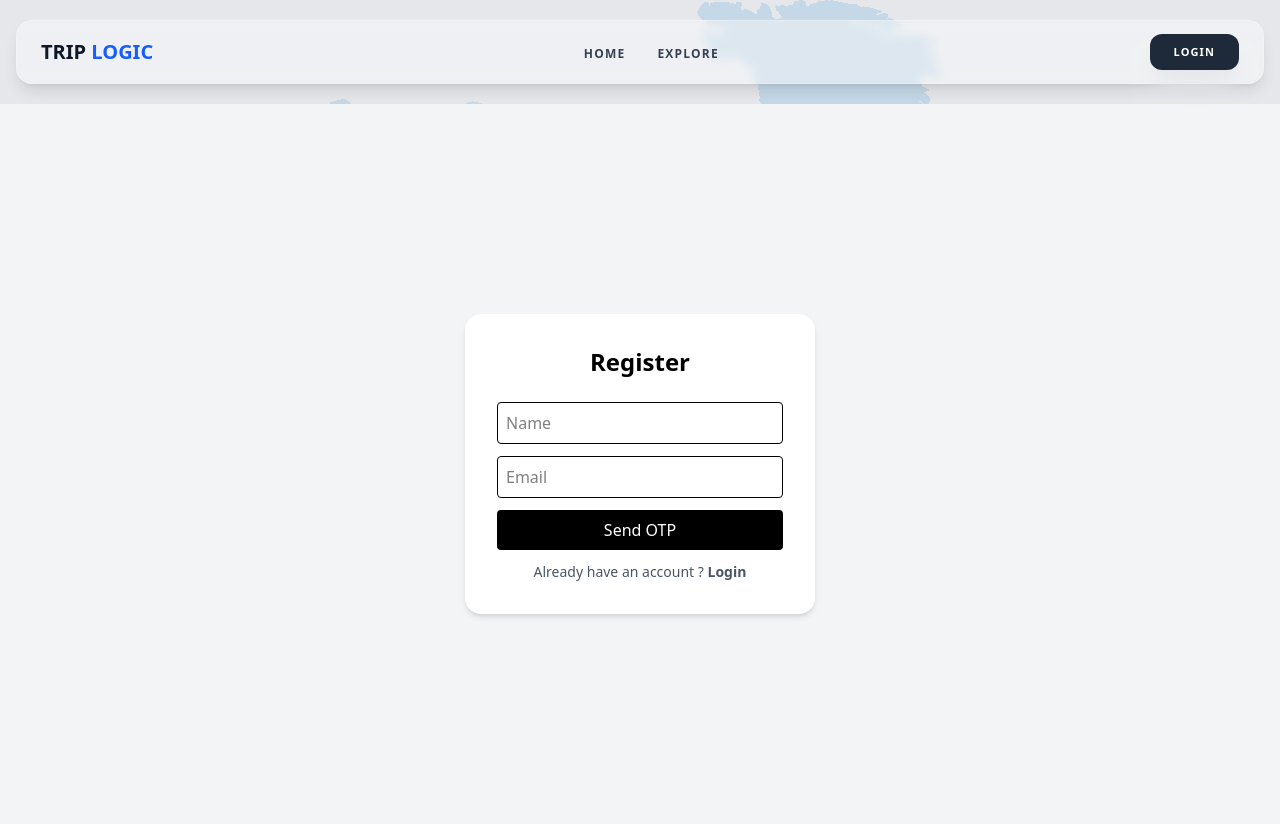
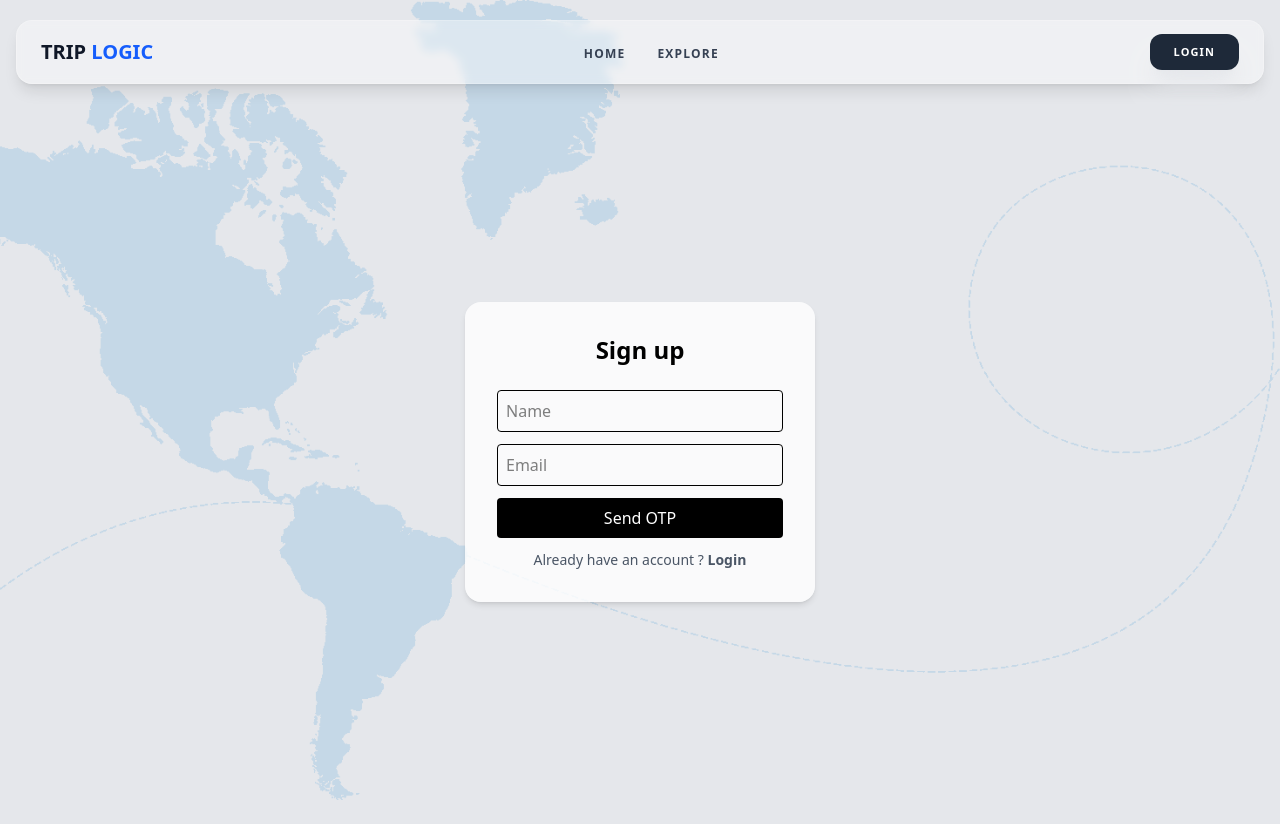
Before and after one commit to madhur2025/triplogic-frontend, a Next.js app: page /register in a window 1280 px wide. After the commit the page ends 800 px from the top, so only its background shows below. Built offline with nearby package versions, Linux system fonts and the light colour scheme; no server answers.

Commit message:
1 place route generate toaster added

```diff
--- a/src/app/layout.js
+++ b/src/app/layout.js
@@ -11,7 +11,7 @@ export default function RootLayout({ children }) {
   return (
     <html
       lang="en">
-      <body className="bg-gray-200 bg-[url('/images/explore-kota-background-image-1.png')]">
+      <body className="bg-gray-200 bg-cover bg-center bg-fixed bg-[url('/images/explore-kota-background-image-1.png')]">
         <UserProvider>
            <Toaster position="top-center" reverseOrder={false} />
           <Navbar />
--- a/src/app/login/page.js
+++ b/src/app/login/page.js
@@ -44,14 +44,14 @@ export default function Login() {
     }
 
     return (
-        <div className="min-h-[90vh] flex items-center justify-center bg-gray-100">
-            <div className="bg-white p-8 rounded-2xl shadow-md w-[350px]">
+        <div className="min-h-[87vh] flex items-center justify-center">
+            <div className="bg-white/80 p-8 rounded-2xl shadow-md w-[350px]">
                 <h2 className="text-2xl font-bold text-center mb-6">Login</h2>
                 <form onSubmit={handleSubmit} className="flex flex-col gap-3">
                     <input name="username" value={form.username} onChange={handleChange} placeholder="Username" required className="border p-2 rounded" />
                     <input name="password" value={form.password} onChange={handleChange} placeholder="Password" required className="border p-2 rounded" />
                     <button type="submit" className="bg-black text-white p-2 rounded hover:bg-gray-800 cursor-pointer" >Login</button>
-                    <p className="text-sm text-center text-gray-600">Don't have an account ? <Link className="font-semibold" href="/register">Register Go sign up now</Link> </p>
+                    <p className="text-sm text-center text-gray-600">Don't have an account ? <Link className="font-semibold" href="/register">Register</Link> </p>
                 </form>
             </div>
         </div>
--- a/src/app/register/page.js
+++ b/src/app/register/page.js
@@ -111,10 +111,10 @@ export default function Register() {
         //     </div>
         // </div>
 
-        <div className="min-h-[90vh] flex items-center justify-center bg-gray-100">
-            <div className="bg-white p-8 rounded-2xl shadow-md w-[350px]">
+        <div className="min-h-[87vh] flex items-center justify-center">
+            <div className="bg-white/80 p-8 rounded-2xl shadow-md w-[350px]">
                 <h2 className="text-2xl font-bold text-center mb-6">
-                    Register
+                    Sign up
                 </h2>
 
                 {step === 1 && (
--- a/src/components/Navbar.jsx
+++ b/src/components/Navbar.jsx
@@ -198,7 +198,7 @@ export default function Navbar() {
                             {user.name.charAt(0).toUpperCase()}
                         </Link>
                     ) : (
-                        <Link href="/login" className="px-6 py-2.5 bg-gray-800 text-white text-[11px] font-bold uppercase tracking-widest rounded-xl hover:bg-blue-600 transition-all shadow-xl shadow-gray-200">
+                        <Link href="/login" className="px-6 py-2.5 bg-gray-800 text-white text-[11px] font-bold uppercase tracking-widest rounded-xl hover:bg-blue-500 transition-all shadow-xl shadow-gray-200">
                             Login
                         </Link>
                     )}
```
